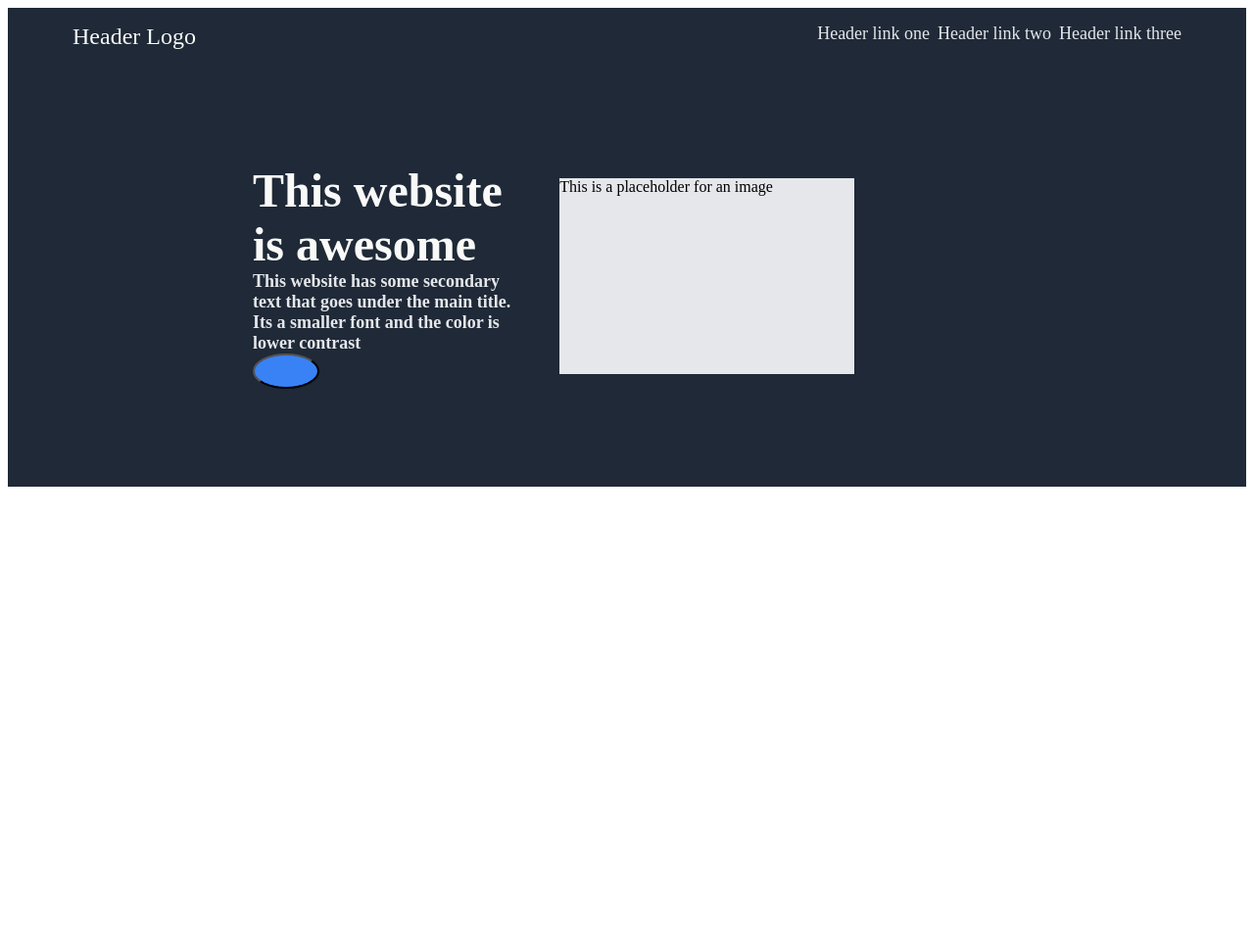
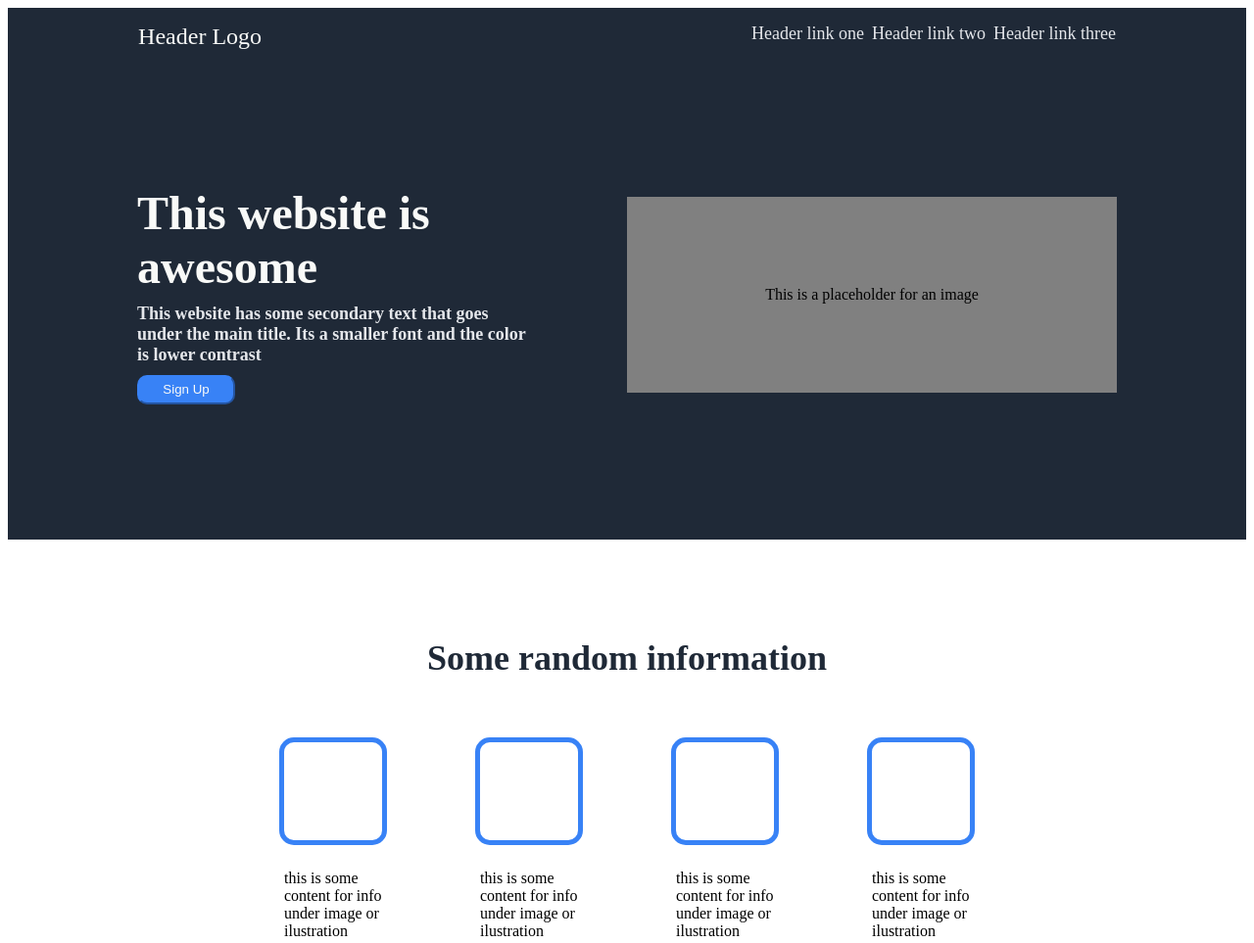
Before and after one commit to krimac/landing-page, a plain HTML site: page index.html in a window 1280 px wide. Shown: the top 963 px of the page at 98% size. Before the commit the page ends 800 px from the top, so only its background shows below. Drawn offline with Linux system fonts and the light colour scheme.

Commit message:
section3

```diff
--- a/index.html
+++ b/index.html
@@ -28,15 +28,43 @@
                 <div class="hero-secondary">
                     This website has some secondary text that goes under the main title. Its a smaller font and the color is lower contrast
                 </div>
-                <button class="sign-up"></button>
+                <button class="sign-up">Sign Up</button>
             </div>
             <div class="hero-img">This is a placeholder for an image</div>
 
         </div>
         </div>
-    <div class="hero"></div>
-    <div class="quote"></div>
-    <div class="modal"></div>
+    <div class="quote">
+        <div class="quote-title">Some random information</div>
+        <div class="cards">
+            <div class="info">
+                <div class="card-img"> </div>
+                <div class="card-txt">this is some content for info under image or ilustration</div>
+            </div>
+            <div class="info">
+                <div class="card-img"> </div>
+                <div class="card-txt">this is some content for info under image or ilustration</div>
+            </div>
+            <div class="info">
+                <div class="card-img"> </div>
+                <div class="card-txt">this is some content for info under image or ilustration</div>
+            </div>
+            <div class="info">
+                <div class="card-img"> </div>
+                <div class="card-txt">this is some content for info under image or ilustration</div>
+            </div>
+
+
+        </div>
+
+
+
+
+    </div>
+    <div class="quotetext">
+        <div class="quote1"> Be courageous. Challenge orthodoxy. Stand up for what you believe in. When you are in your rocking chair talking to your grandchildren many years from now, be sure you have a good story to tell
+        </div>
+    </div>
     <div class="footer"></div>
 </body>
 </html>
--- a/styles.css
+++ b/styles.css
@@ -1,25 +1,28 @@
 body {
     display: flex;
     flex-direction: column;
+
+}
+.header {
+
 }
 .header-logo {
     color: #f9faf8;
     font-size: 24px;
 
 }
+
+
 .header-links, .hero-secondary {
     color: #e5e7eb;
     font-size: 18px;
 }
 .hero {
     display: flex;
-    flex-direction: row;
-    justify-content: space-between;
+    flex: 1;
+    justify-content: center;
     align-items: center;
-    margin-left: 150px;
-    margin-right: 150px;
-    padding: 50px;
-
+    gap: 100px;
 
 }
 .hero-text {
@@ -29,21 +32,29 @@ body {
     font-size: 48px;
     font-weight: bolder;
     color: #f9faf8;
-    padding: 50px;
-    width: 350px;
+    width: 400px;
+    gap:10px;
+
 }
 .hero-img {
-    width: 400px;
-    background-color: #e5e7eb;
+    display: flex;
+    width: 500px;
+    background-color: grey;
     height: 200px;
-    margin-right: 200px;
+    text-align: center;
+    align-items: center;
+    justify-content: center;
+    margin-top: 150px;
+    margin-bottom: 150px;
 }
 .container {
     display: flex;
-    justify-content: space-between;
-    padding: 16px;
-    margin-left: 50px;
-    margin-right: 50px;
+    flex: 1;
+    justify-content: center;
+    padding-top: 16px;
+    gap: 500px;
+
+
 
 }
 ul {
@@ -64,15 +75,63 @@ button {
   border-radius: 16px;
 }
 .sign-up {
-        background: #3882f6;
-        border-radius: 50%;
-        color: #888;
-        font-weight: 400;
-        font-size: 16px;
-        height: 24px;
-        width: 24px;
-        display: flex;
-        align-items: center;
-        justify-content: center;
+    background-color:#3882F6;
+    border-color:#3882F6;
+    border-radius: 10px;
+    color:#F9FAF8;
+    padding:0;
+    width:100px;
+    height:30px;
+}
+.quote {
+    margin: 100px;
+}
+.quote-title {
+    display: flex;
+   font-size: 36px;
+   font-weight: bolder;
+   color: #1f2937;
+   justify-content: center;
+   padding-bottom: 50px;
+}
+.cards {
+    display: flex;
+    justify-content: center;
+    gap: 100px;
+    flex-wrap: wrap;
+    padding: 10px;
 
 }
+
+.info {
+    display: flex;
+    flex-direction: column;
+    max-width: 100px;
+    align-items: center;
+    gap:25px;
+    justify-content: center;
+
+}
+.card-img {
+    border-style: solid;
+    border-radius: 15px;
+    border-color: #3882F6;
+    border-width: 5px;
+    height: 100px;
+    width: 100px;
+}
+.quotetext {
+    display: flex;
+    color: #1f2937;
+    font-size: 36px;
+    font-style:italic;
+    background-color:#e5e7eb ;
+    justify-content: center;
+    padding: 100px;
+}
+.quote1 {
+    display: flex;
+
+
+    max-width: 600px;
+}
```
